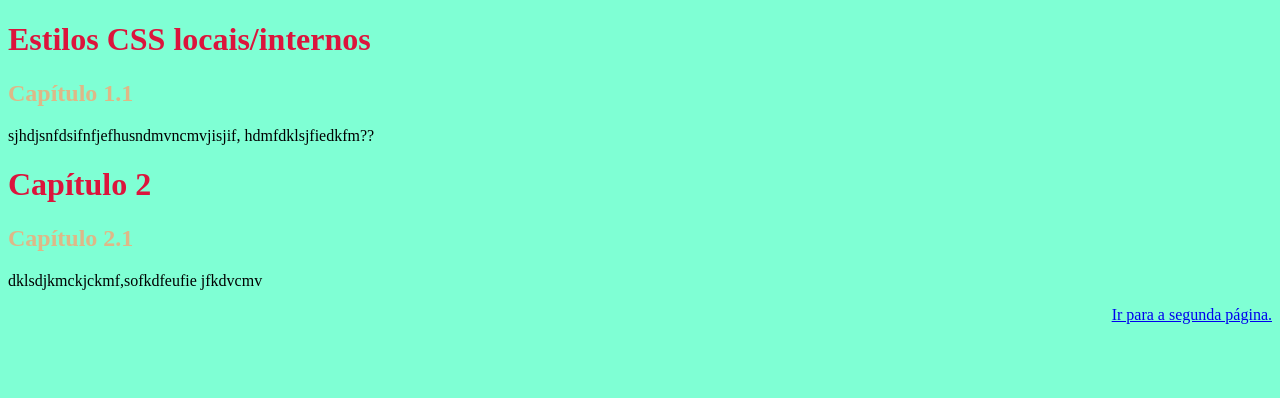
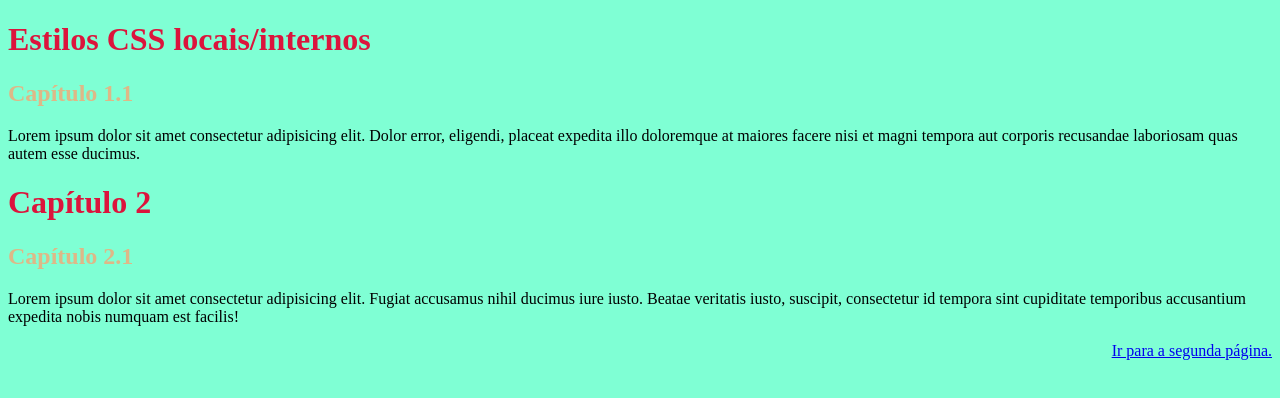
Before and after one commit to Rafavt082/html-css, a plain HTML site: page Ex013 - Copia/index.html in a window 1280 px wide. Drawn offline with Linux system fonts and the light colour scheme.

Commit message:
mudei os textos

```diff
--- a/Ex013 - Copia/index.html
+++ b/Ex013 - Copia/index.html
@@ -9,10 +9,10 @@
 <body>
     <h1>Estilos CSS locais/internos</h1>
     <h2>Capítulo 1.1</h2>
-    <p>sjhdjsnfdsifnfjefhusndmvncmvjisjif, hdmfdklsjfiedkfm??</p>
+    <p>Lorem ipsum dolor sit amet consectetur adipisicing elit. Dolor error, eligendi, placeat expedita illo doloremque at maiores facere nisi et magni tempora aut corporis recusandae laboriosam quas autem esse ducimus.</p>
     <h1>Capítulo 2</h1>
     <h2>Capítulo 2.1</h2>
-    <p>dklsdjkmckjckmf,sofkdfeufie jfkdvcmv</p>
+    <p>Lorem ipsum dolor sit amet consectetur adipisicing elit. Fugiat accusamus nihil ducimus iure iusto. Beatae veritatis iusto, suscipit, consectetur id tempora sint cupiditate temporibus accusantium expedita nobis numquam est facilis!</p>
     <p style="text-align: right;"><a href="pág002.html">Ir para a segunda página.</a></p>
 
 
```
Also changed, not shown: Ex013 - Copia/pág002.html (+1 -1 lines), Ex013/index.html (+2 -2 lines).
